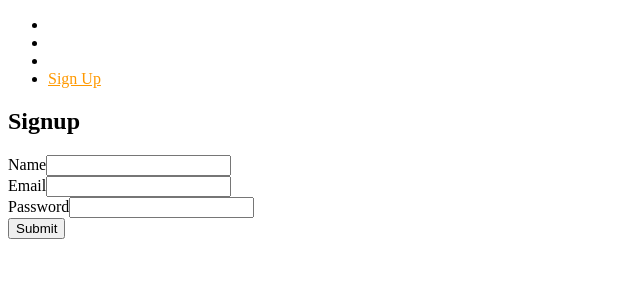
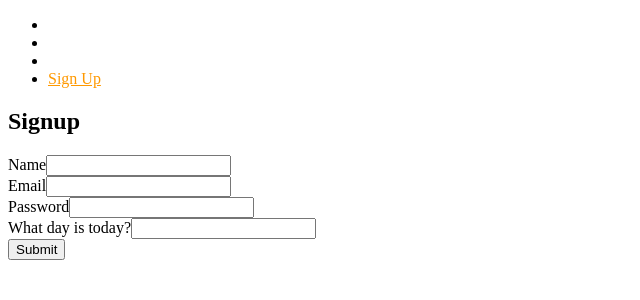
Before and after one commit to ujjalacharya/nepsanjaal, a React (Create React App) app in the folder client/: page /signup in a window 1280 px wide. Shown: the top 300 px of the page, without its empty margins (0-640 px from the left). Built offline with nearby package versions, Linux system fonts and the light colour scheme.

Commit message:
implement recaptcha on signup form

```diff
--- a/client/src/user/Signup/SignupForm.js
+++ b/client/src/user/Signup/SignupForm.js
@@ -1,7 +1,7 @@
-import React from 'react'
+import React from "react";
 
-const SignupForm = (props) => {
- const { name, email, password} = props.stateValues;
+const SignupForm = props => {
+  const { name, email, password, recaptcha } = props.stateValues;
   return (
     <form>
       <div className="form-group">
@@ -34,6 +34,18 @@
           value={password}
         />
       </div>
+      <div className="form-group">
+        <label className="text-muted">
+          {recaptcha ? "Thanks. You got it!" : "What day is today?"}
+        </label>
+
+        <input
+          onChange={props.recaptchaHandler}
+          type="text"
+          className="form-control"
+        />
+      </div>
+
       <button
         onClick={props.clickSubmit}
         className="btn btn-raised btn-primary"
@@ -41,7 +53,7 @@
         Submit
       </button>
     </form>
-  )
-}
+  );
+};
 
 export default SignupForm;
--- a/client/src/user/Signup/index.js
+++ b/client/src/user/Signup/index.js
@@ -11,13 +11,46 @@
       email: "",
       password: "",
       error: "",
-      open: false
+      open: false,
+      recaptcha: false
     };
   }
 
   handleChange = event => {
     this.setState({ error: "", open: false });
     this.setState({ [event.target.name]: event.target.value });
+  };
+
+  recaptchaHandler = e => {
+    this.setState({ error: "" });
+    let userDay = e.target.value.toLowerCase();
+    let dayCount;
+
+    if (userDay === "sunday") {
+      dayCount = 0;
+    } else if (userDay === "monday") {
+      dayCount = 1;
+    } else if (userDay === "tuesday") {
+      dayCount = 2;
+    } else if (userDay === "wednesday") {
+      dayCount = 3;
+    } else if (userDay === "thursday") {
+      dayCount = 4;
+    } else if (userDay === "friday") {
+      dayCount = 5;
+    } else if (userDay === "saturday") {
+      dayCount = 6;
+    }
+
+    if (dayCount === new Date().getDay()) {
+      this.setState({ recaptcha: true });
+      return true;
+    } else {
+      this.setState({
+        recaptcha: false
+      });
+      return false;
+    }
   };
 
   clickSubmit = async event => {
@@ -29,6 +62,7 @@
       password
     };
 
+    if (this.state.recaptcha) {
       const data = await signup(user);
       if (data.error) this.setState({ error: data.error });
       else
@@ -39,6 +73,11 @@
           password: "",
           open: true
         });
+    } else {
+      this.setState({
+        error: "What day is today? Please write a correct answer!"
+      });
+    }
   };
 
   render() {
@@ -59,6 +98,7 @@
           stateValues={this.state}
           handleChange={this.handleChange}
           clickSubmit={this.clickSubmit}
+          recaptchaHandler={this.recaptchaHandler}
         />
       </div>
     );
```
Lines whose indentation alone changed are shown as unchanged.
